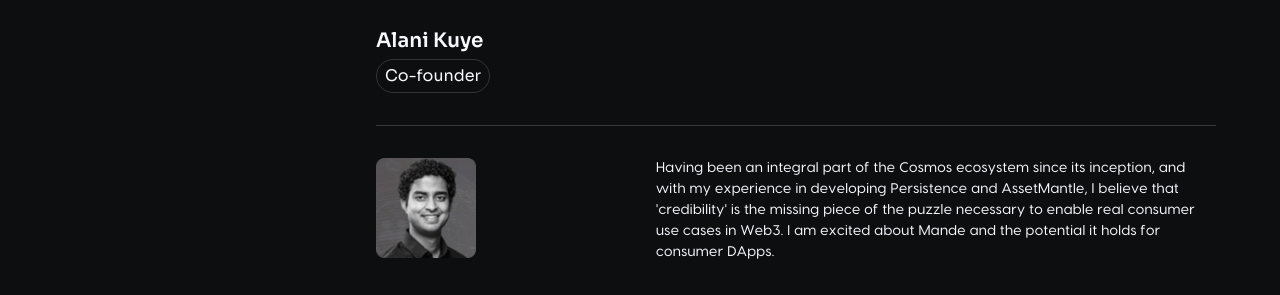
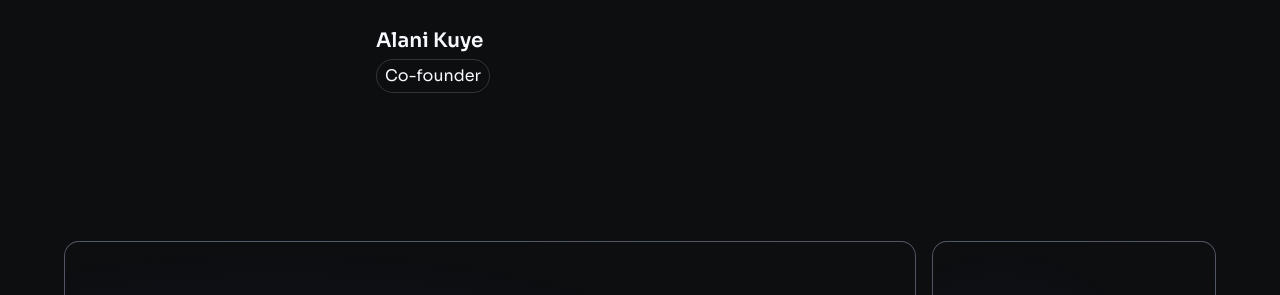
Before and after one commit to mande-labs/landing, a plain HTML site: page index.html in a window 1280 px wide. Shown: the part 4951-5246 px from the top of the page. Drawn offline with nearby package versions, Linux system fonts and the light colour scheme; files whose address does not match are found by name.

Commit message:
team changes

```diff
--- a/index.html
+++ b/index.html
@@ -688,7 +688,7 @@
                 to Mande, aiming to empower people worldwide to achieve their full potential.
               </div>
             </li>
-            <li class='flex flex-col  gap-10  md:flex md:flex-row border-t-[1px]  border-[#636467]  border-opacity-50 py-8'>
+            <!-- <li class='flex flex-col  gap-10  md:flex md:flex-row border-t-[1px]  border-[#636467]  border-opacity-50 py-8'>
               <div class="team-item-left-main-container w-[90vw]   flex gap-10 md:w-[30%] flex-wrap">
                 <img class="team-item-left-img object-cover h-[100px] w-[100px]" src='./public/assets/img/1-1-31@2x.png'>
                 </img>
@@ -710,7 +710,7 @@
                 real consumer use cases in Web3. I am excited about Mande and the potential
                 it holds for consumer DApps.
               </div>
-            </li>
+            </li> -->
           </ul>
           <div class="  flex  md:hidden justify-end gap-8">
             <button id="prev-btn-team" class="">
```
